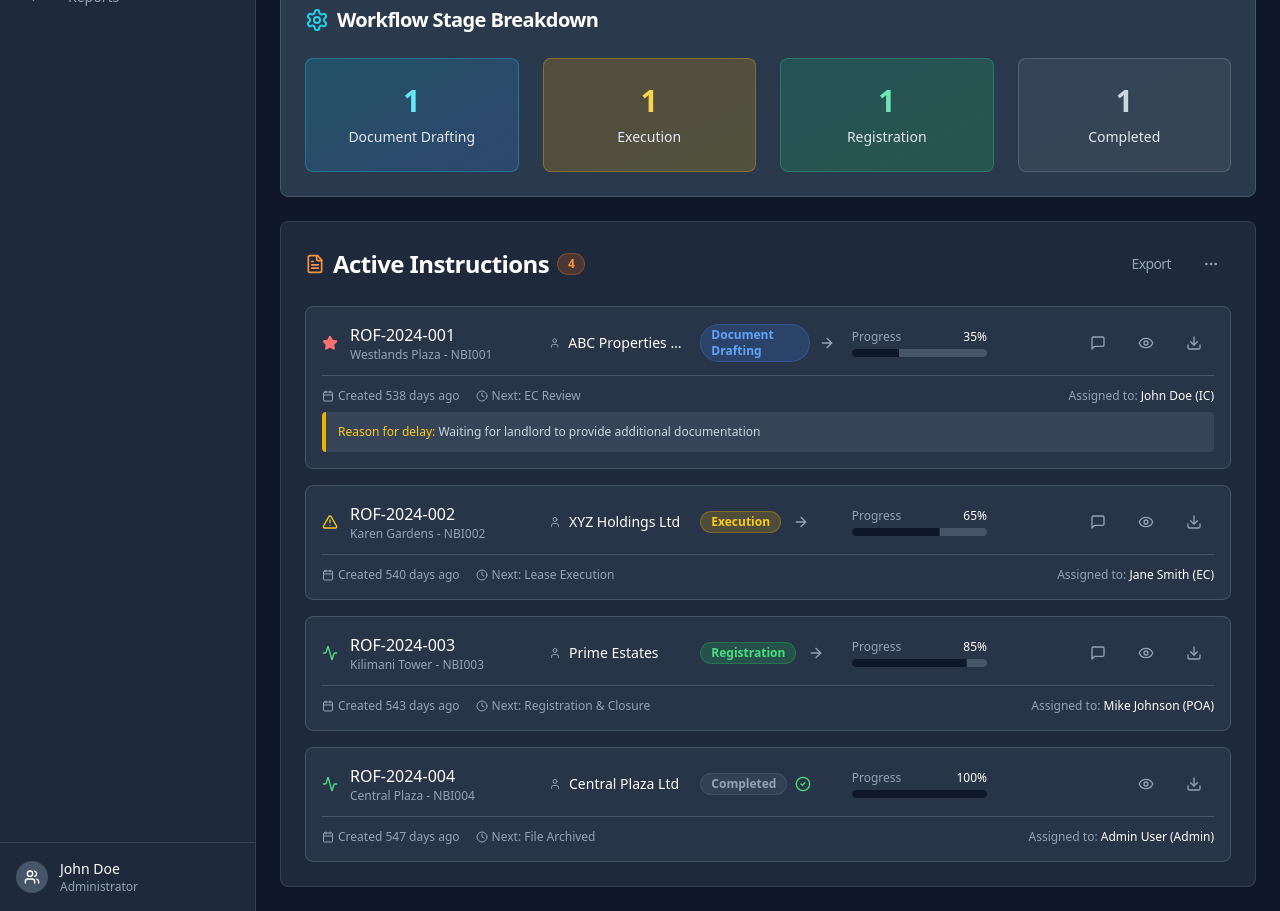
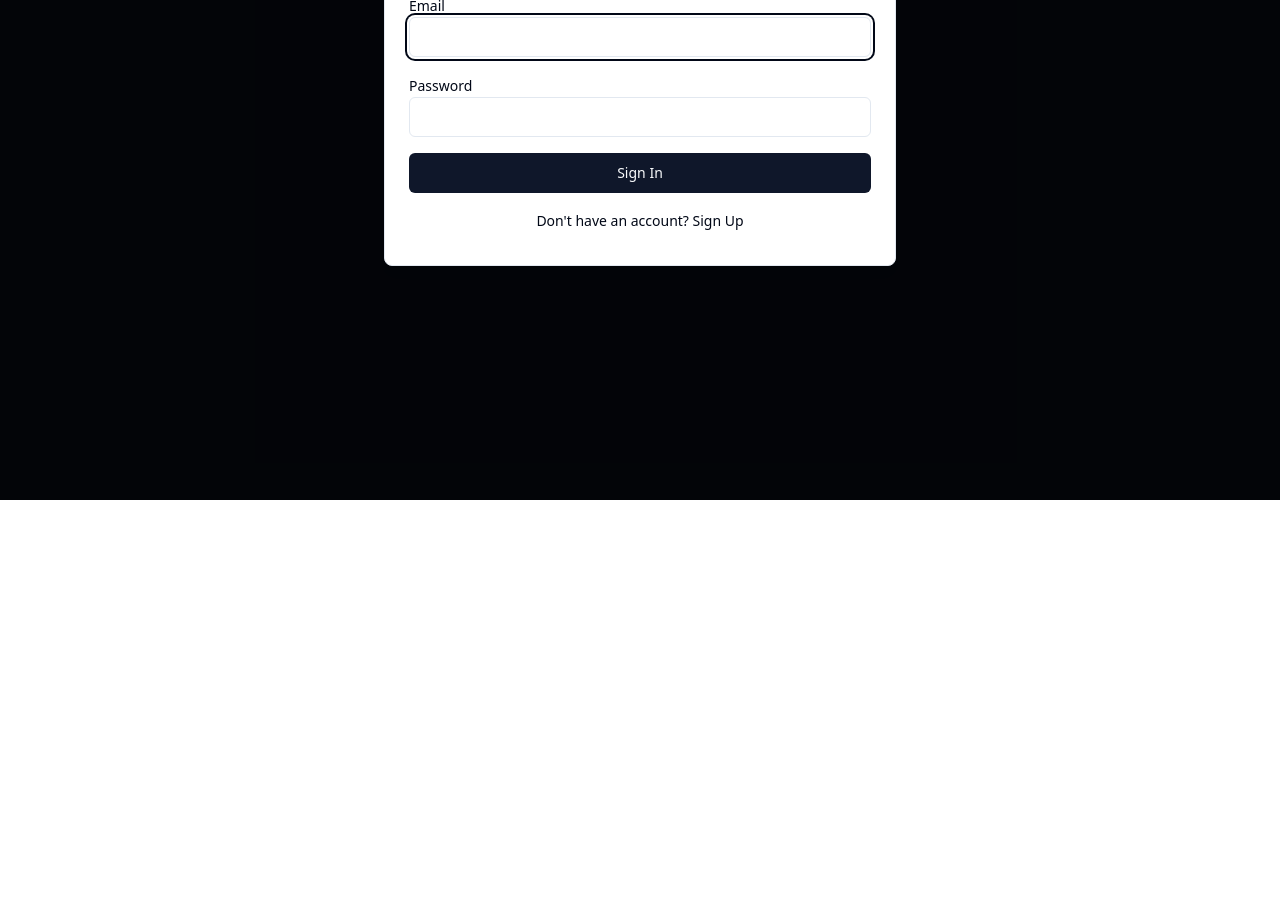
Before and after one commit to Ceteway/newflow, a React (Vite) app: page / in a window 1280 px wide. Shown: the part 300-1211 px from the top of the page. After the commit the page ends 800 px from the top, so only its background shows below. Built offline with nearby package versions, Linux system fonts and the light colour scheme.

Commit message:
Move authentication to system entry
Move sign-in to the root and remove auth checks from DocumentTemplates. Create a protected route and add a global sign-out option.

```diff
--- a/src/App.tsx
+++ b/src/App.tsx
@@ -7,6 +7,7 @@ import { BrowserRouter, Routes, Route } from "react-router-dom";
 import { WorkflowProvider } from "@/contexts/WorkflowContext";
 import { UserProvider } from "@/contexts/UserContext";
 import { NotificationProvider } from "@/contexts/NotificationContext";
+import { ProtectedRoute } from "@/components/ProtectedRoute";
 import Index from "./pages/Index";
 import NotFound from "./pages/NotFound";
 
@@ -22,7 +23,14 @@ const App = () => (
             <Sonner />
             <BrowserRouter>
               <Routes>
-                <Route path="/" element={<Index />} />
+                <Route
+                  path="/"
+                  element={
+                    <ProtectedRoute>
+                      <Index />
+                    </ProtectedRoute>
+                  }
+                />
                 {/* ADD ALL CUSTOM ROUTES ABOVE THE CATCH-ALL "*" ROUTE */}
                 <Route path="*" element={<NotFound />} />
               </Routes>
--- a/src/components/DashboardLayout.tsx
+++ b/src/components/DashboardLayout.tsx
@@ -15,9 +15,11 @@ import {
   Home,
   Calendar,
   Clock,
-  TrendingUp
+  TrendingUp,
+  LogOut
 } from "lucide-react";
 import { cn } from "@/lib/utils";
+import { useAuth } from "@/hooks/useAuth";
 
 interface DashboardLayoutProps {
   children: React.ReactNode;
@@ -35,6 +37,15 @@ const sidebarItems = [
 
 const DashboardLayout = ({ children, activeTab, onTabChange }: DashboardLayoutProps) => {
   const [sidebarOpen, setSidebarOpen] = useState(true);
+  const { user, signOut } = useAuth();
+
+  const handleSignOut = async () => {
+    try {
+      await signOut();
+    } catch (error) {
+      console.error('Sign out error:', error);
+    }
+  };
 
   return (
     <div className="min-h-screen bg-slate-900 text-white flex">
@@ -91,12 +102,34 @@ const DashboardLayout = ({ children, activeTab, onTabChange }: DashboardLayoutPr
               <Users className="w-4 h-4" />
             </div>
             {sidebarOpen && (
-              <div className="ml-3">
-                <p className="text-sm font-medium">John Doe</p>
-                <p className="text-xs text-slate-400">Administrator</p>
+              <div className="ml-3 flex-1">
+                <p className="text-sm font-medium">{user?.email}</p>
+                <p className="text-xs text-slate-400">User</p>
               </div>
             )}
+            {sidebarOpen && (
+              <Button
+                variant="ghost"
+                size="sm"
+                onClick={handleSignOut}
+                className="text-slate-400 hover:text-white ml-2"
+                title="Sign Out"
+              >
+                <LogOut className="w-4 h-4" />
+              </Button>
+            )}
           </div>
+          {!sidebarOpen && (
+            <Button
+              variant="ghost"
+              size="sm"
+              onClick={handleSignOut}
+              className="text-slate-400 hover:text-white mt-2 w-full"
+              title="Sign Out"
+            >
+              <LogOut className="w-4 h-4" />
+            </Button>
+          )}
         </div>
       </div>
 
--- a/src/components/DocumentTemplates.tsx
+++ b/src/components/DocumentTemplates.tsx
@@ -1,3 +1,4 @@
+
 import { useState, useEffect } from "react";
 import { Card, CardContent, CardHeader, CardTitle } from "@/components/ui/card";
 import { Button } from "@/components/ui/button";
@@ -10,24 +11,19 @@ import {
   Edit,
   Search,
   Plus,
-  Eye,
-  LogIn
+  Eye
 } from "lucide-react";
 import { useToast } from "@/hooks/use-toast";
 import { TemplateService } from "@/services/templateService";
 import { DatabaseTemplate, TemplateCategory } from "@/types/database";
-import { useAuth } from "@/hooks/useAuth";
-import { AuthModal } from "./AuthModal";
 import TemplateVariableEditor from "./TemplateVariableEditor";
 
 const DocumentTemplates = () => {
   const { toast } = useToast();
-  const { user, signOut } = useAuth();
   const [searchTerm, setSearchTerm] = useState("");
   const [selectedTemplate, setSelectedTemplate] = useState<DatabaseTemplate | null>(null);
   const [templates, setTemplates] = useState<DatabaseTemplate[]>([]);
   const [loading, setLoading] = useState(true);
-  const [authModalOpen, setAuthModalOpen] = useState(false);
 
   const categories: Array<TemplateCategory | "All"> = ["All", "agreements", "forms", "letters", "invoices", "reports"];
   const [activeCategory, setActiveCategory] = useState<TemplateCategory | "All">("All");
@@ -74,10 +70,6 @@ const DocumentTemplates = () => {
   };
 
   const handleGenerateDocument = (template: DatabaseTemplate) => {
-    if (!user) {
-      setAuthModalOpen(true);
-      return;
-    }
     setSelectedTemplate(template);
   };
 
@@ -106,25 +98,10 @@ const DocumentTemplates = () => {
               <FileText className="w-5 h-5" />
               <span>Document Templates</span>
             </CardTitle>
-            <div className="flex items-center space-x-2">
-              {user ? (
-                <>
-                  <span className="text-sm text-gray-600">Welcome, {user.email}</span>
-                  <Button variant="outline" onClick={signOut}>
-                    Sign Out
-                  </Button>
-                  <Button className="bg-blue-600 hover:bg-blue-700">
-                    <Plus className="w-4 h-4 mr-2" />
-                    New Template
-                  </Button>
-                </>
-              ) : (
-                <Button onClick={() => setAuthModalOpen(true)}>
-                  <LogIn className="w-4 h-4 mr-2" />
-                  Sign In
-                </Button>
-              )}
-            </div>
+            <Button className="bg-blue-600 hover:bg-blue-700">
+              <Plus className="w-4 h-4 mr-2" />
+              New Template
+            </Button>
           </div>
         </CardHeader>
         <CardContent>
@@ -334,9 +311,6 @@ const DocumentTemplates = () => {
           onClose={handleCloseEditor}
         />
       )}
-
-      {/* Auth Modal */}
-      <AuthModal isOpen={authModalOpen} onClose={() => setAuthModalOpen(false)} />
     </div>
   );
 };
--- /dev/null
+++ b/src/components/ProtectedRoute.tsx
@@ -0,0 +1,48 @@
+
+import { ReactNode } from 'react';
+import { useAuth } from '@/hooks/useAuth';
+import { AuthModal } from './AuthModal';
+import { Card, CardContent } from '@/components/ui/card';
+import { FileText } from 'lucide-react';
+
+interface ProtectedRouteProps {
+  children: ReactNode;
+}
+
+export const ProtectedRoute = ({ children }: ProtectedRouteProps) => {
+  const { user, loading } = useAuth();
+
+  if (loading) {
+    return (
+      <div className="min-h-screen bg-slate-900 flex items-center justify-center">
+        <div className="text-center">
+          <div className="w-16 h-16 bg-orange-500 rounded-lg flex items-center justify-center mx-auto mb-4">
+            <FileText className="w-8 h-8 text-white" />
+          </div>
+          <h2 className="text-xl font-semibold text-white mb-2">Loading Fanisi Flow...</h2>
+          <div className="animate-spin rounded-full h-8 w-8 border-b-2 border-orange-500 mx-auto"></div>
+        </div>
+      </div>
+    );
+  }
+
+  if (!user) {
+    return (
+      <div className="min-h-screen bg-slate-900 flex items-center justify-center p-4">
+        <Card className="w-full max-w-md bg-slate-800 border-slate-700">
+          <CardContent className="p-8 text-center">
+            <div className="w-16 h-16 bg-orange-500 rounded-lg flex items-center justify-center mx-auto mb-6">
+              <FileText className="w-8 h-8 text-white" />
+            </div>
+            <h1 className="text-2xl font-bold text-white mb-2">Welcome to Fanisi Flow</h1>
+            <p className="text-slate-400 mb-6">Property Workflow Management System</p>
+            <p className="text-slate-300 mb-4">Please sign in to access the system</p>
+            <AuthModal isOpen={true} onClose={() => {}} />
+          </CardContent>
+        </Card>
+      </div>
+    );
+  }
+
+  return <>{children}</>;
+};
```
